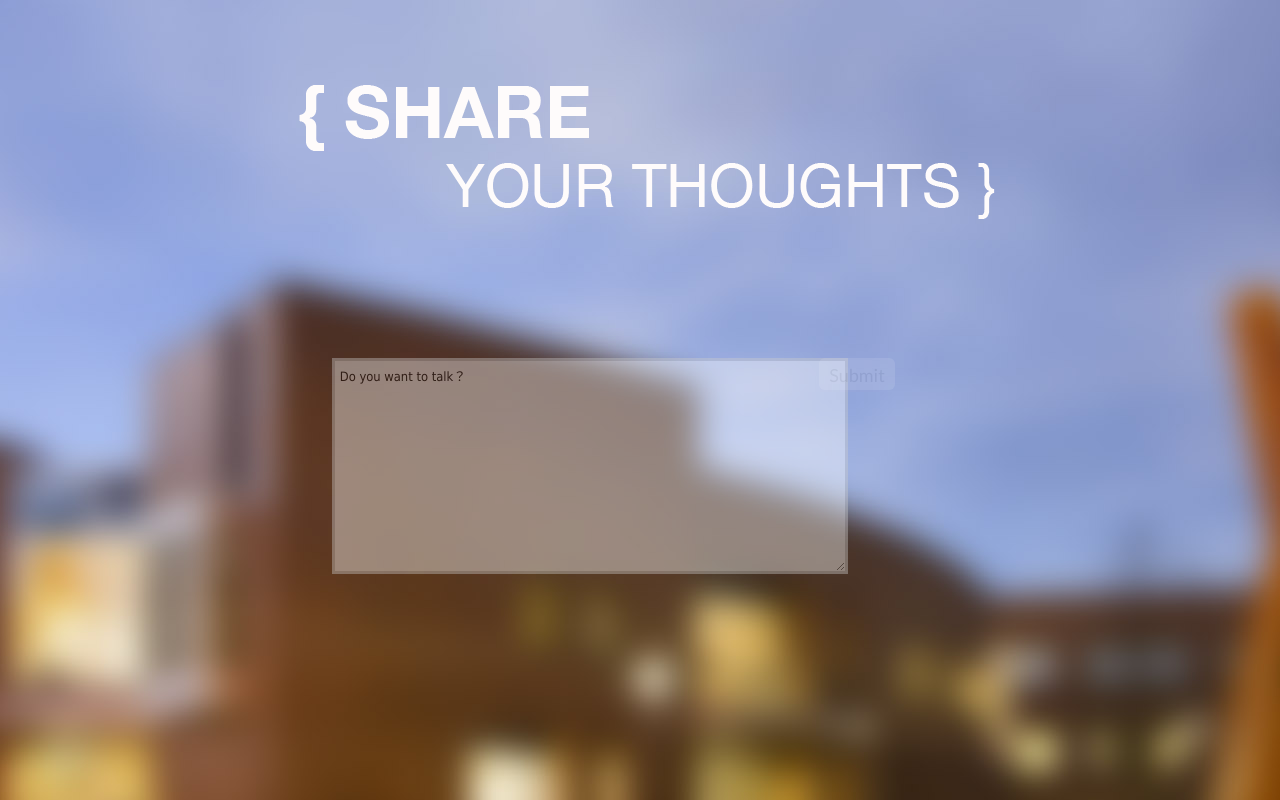
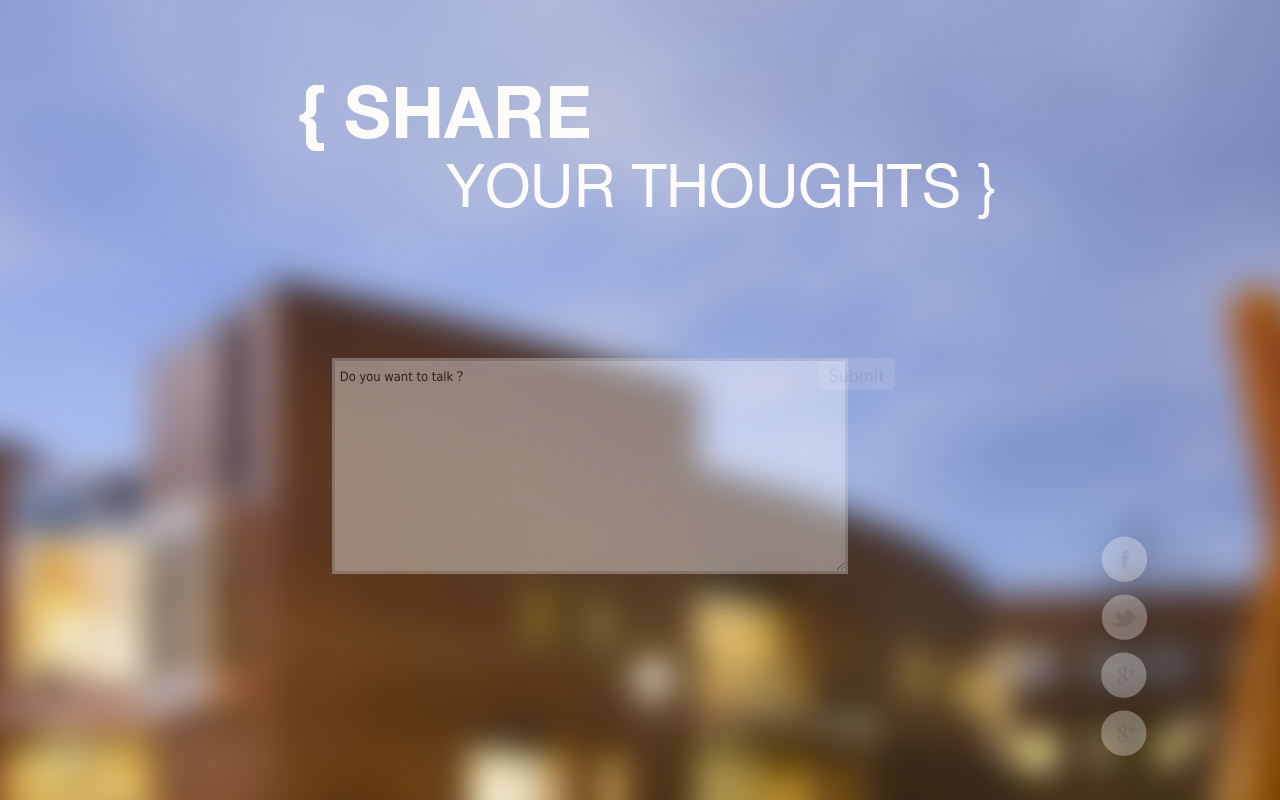
Before and after one commit to yueinteractive/readingproject-yue, a plain HTML site: page index.html in a window 1280 px wide. Shown: the part 4200-5000 px from the top of the page. Drawn offline with nearby package versions, Linux system fonts and the light colour scheme.

Commit message:
Add some social media icons, but not in a proper position yet

```diff
--- a/css/style.css
+++ b/css/style.css
@@ -192,7 +192,51 @@ body{
 	text-indent: -9999px;
 	top: 246px; width: 100%;
 }
+#feedback figure {
+	height: 48px;
+	position: relative;
+	text-indent: -9999px;
+	top: 58px;
+	width: 1200px;
+	left: 1100px;
+}
 
+#facebook{
+	background: url("../images/socialMediaIcon/facebook.png") no-repeat scroll center top transparent;
+	z-index: 1004;
+	height: 48px;
+	width:48px;
+	opacity: 0.3;
+}
+#twitter{
+	margin-top: 10px;
+	background: url("../images/socialMediaIcon/twitter.png") no-repeat scroll center top transparent;
+	z-index: 1004;
+	height: 48px;
+	width:48px;
+	opacity: 0.3;
+}
+#googleplus{
+	margin-top: 10px;
+	background: url("../images/socialMediaIcon/google+.png") no-repeat scroll center top transparent;
+	z-index: 1004;
+	height: 48px;
+	width:48px;
+	opacity: 0.3;
+}
+
+#sharethis{
+	margin-top: 10px;
+	background: url("../images/socialMediaIcon/google+.png") no-repeat scroll center top transparent;
+	z-index: 1004;
+	height: 48px;
+	width:48px;
+	opacity: 0.3;
+}
+
+#facebook:hover,#twitter:hover,#googleplus:hover,#sharethis:hover{
+	opacity: 0.8;
+}
 
 textarea{
 	position: relative;
--- a/index.html
+++ b/index.html
@@ -271,6 +271,12 @@
           <textarea id="textarea2" name="styled-textarea" id="styled" onfocus="this.value=''; setbg('#e5fff3');" onblur="setbg('white')" >Do you want to talk？</textarea>
       <div class="submit_button" id="submit"> Submit </div>
       <div id="circle_menu"></div>
+      <figure>
+        <div id="facebook"></div>
+        <div id="twitter"></div>
+        <div id="googleplus"></div>
+        <div id="sharethis"></div>
+      </figure>
     </section>
 
     <!-- panel js -->
```
Also changed, not shown: images/socialMediaIcon/facebook.png (added), images/socialMediaIcon/google+.png (added), images/socialMediaIcon/share-this.png (added), images/socialMediaIcon/twitter.png (added), 3 other files.
